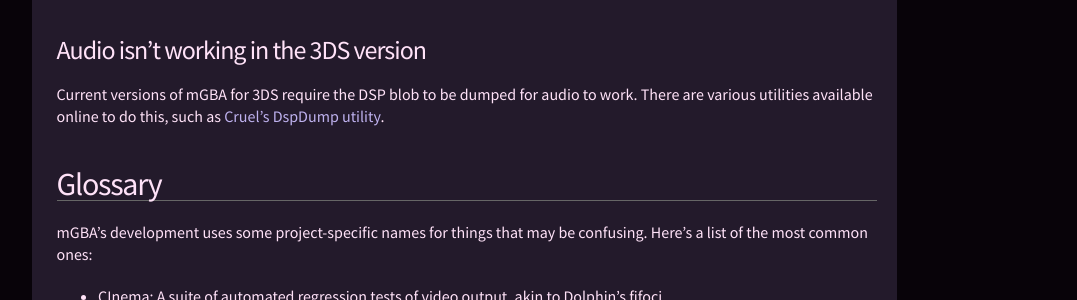
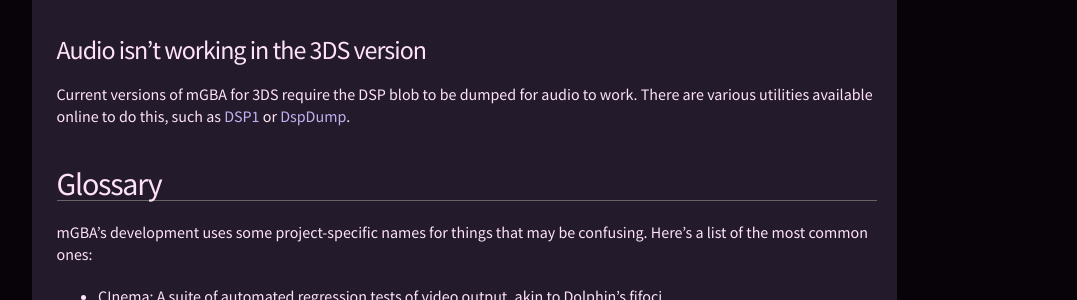
Before and after one commit to mgba-emu/www, a Jekyll site: the page built from faq.markdown, in a window 1280 px wide and 900 px high, scrolled down 2907 px. Shown: the part 248-548 px from the top of the window, without its empty margins (80-1157 px from the left). Built offline with Jekyll 4.4.1, drawn with Linux system fonts in a browser that asks for light colours; the table of contents is made by our own code.

Commit message:
Mention DSP1 for 3DS in FAQ

```diff
--- a/faq.markdown
+++ b/faq.markdown
@@ -110,7 +110,7 @@
 
 ### Audio isn't working in the 3DS version
 
-Current versions of mGBA for 3DS require the DSP blob to be dumped for audio to work. There are various utilities available online to do this, such as [Cruel's DspDump utility](https://github.com/Cruel/DspDump/releases).
+Current versions of mGBA for 3DS require the DSP blob to be dumped for audio to work. There are various utilities available online to do this, such as [DSP1](https://github.com/zoogie/DSP1/releases/latest) or [DspDump](https://github.com/Cruel/DspDump/releases/latest).
 
 ## Glossary
 
```
